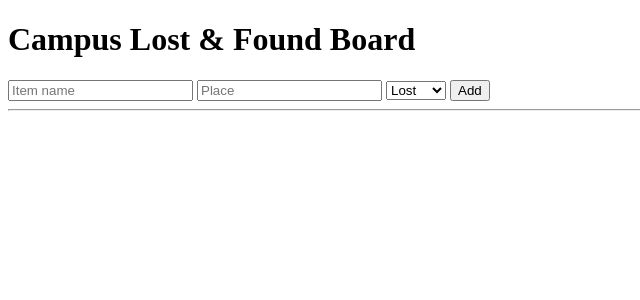
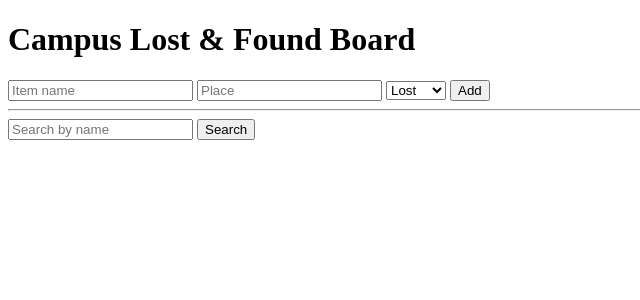
Before and after one commit to AkshitaBaliyan2002/lost-and-found, a Flask app: page / in a window 1280 px wide. Shown: the top 300 px of the page, without its empty margins (0-640 px from the left). Run offline with Flask 3, Linux system fonts and the light colour scheme.

Commit message:
LFB-4: search items

```diff
--- a/app.py
+++ b/app.py
@@ -6,8 +6,11 @@ next_id = 1
 
 
 @app.route("/")
+@app.route("/")
 def index():
-    return render_template("index.html", items=items)
+    q = request.args.get("q", "").strip().lower()
+    shown = [i for i in items if q in i["name"].lower()] if q else items
+    return render_template("index.html", items=shown, q=q)
 
 
 @app.route("/add", methods=["POST"])
--- a/templates/index.html
+++ b/templates/index.html
@@ -13,6 +13,10 @@
     <button id="add-btn" type="submit">Add</button>
   </form>
   <hr>
+      <form method="get" action="/">
+        <input id="q" name="q" placeholder="Search by name" value="{{ q }}">
+        <button type="submit">Search</button>
+    </form>
   <ul id="item-list">
     {% for i in items %}
             <li>[{{ i.kind }}] {{ i.name }} - {{ i.place }}
```
